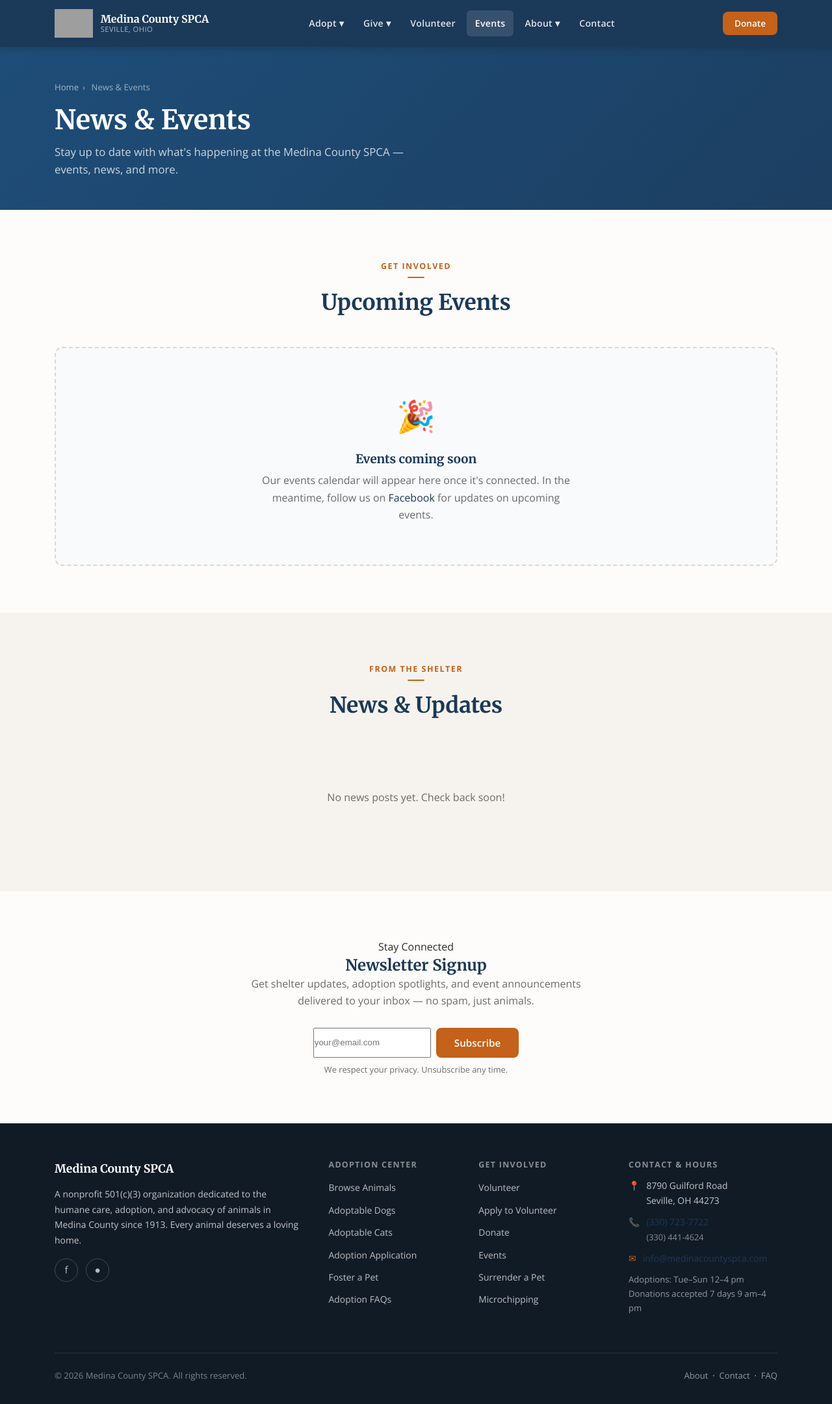
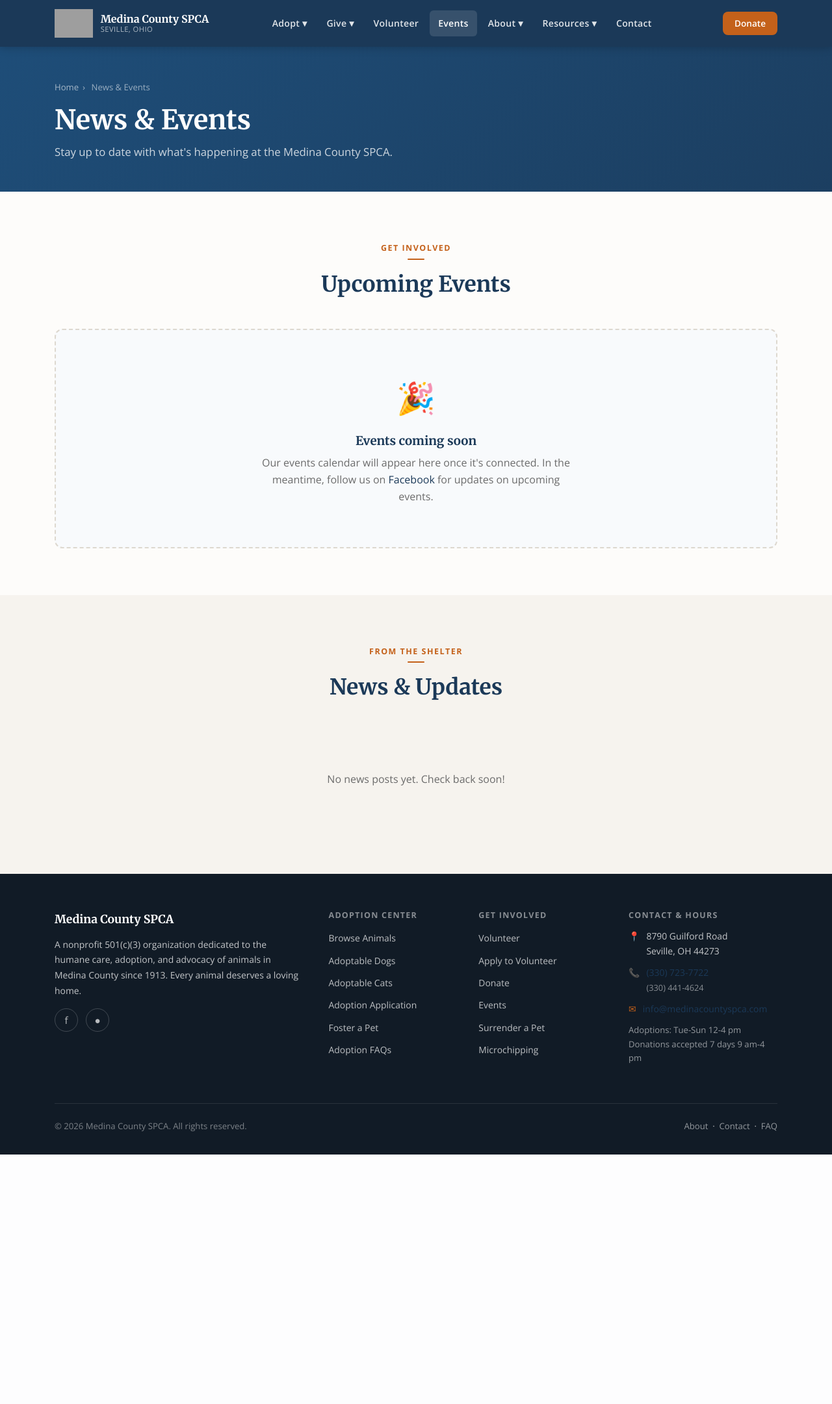
Before and after one commit to DenverDawgs18/SPCA, a Django app: page /events/ in a window 1280 px wide. Shown: the whole page at 65% size. After the commit the page ends 1777 px from the top, so only its background shows below. Run offline with Django 5.2, Linux system fonts and the light colour scheme; data that the repository does not hold is empty; grey boxes are pictures that could not be loaded.

Commit message:
Add Resources nav tab, move Microchipping/Report Cruelty there; remove newsletter section from events page

```diff
--- a/website/templates/website/base.html
+++ b/website/templates/website/base.html
@@ -4,7 +4,7 @@
   <meta charset="UTF-8" />
   <meta name="viewport" content="width=device-width, initial-scale=1.0" />
   <title>{% block title %}Medina County SPCA{% endblock %}</title>
-  <meta name="description" content="{% block meta_desc %}Medina County SPCA — Adopting, fostering, and caring for animals in Medina County, Ohio since 1913.{% endblock %}" />
+  <meta name="description" content="{% block meta_desc %}Medina County SPCA - Adopting, fostering, and caring for animals in Medina County, Ohio since 1913.{% endblock %}" />
   {% load static %}
   <link rel="stylesheet" href="{% static 'css/main.css' %}" />
   <!-- REAL ASSET: Replace with actual favicon path -->
@@ -44,7 +44,7 @@
 
     <ul class="nav-links">
       <li class="dropdown">
-        <a href="/adopt/">Adopt ▾</a>
+        <a href="/adopt/">Adopt &#9662;</a>
         <div class="dropdown-menu">
           <a href="/adopt/">Browse Animals</a>
           <a href="/adopt/apply/">Apply to Adopt</a>
@@ -54,7 +54,7 @@
         </div>
       </li>
       <li class="dropdown">
-        <a href="/donate/">Give ▾</a>
+        <a href="/donate/">Give &#9662;</a>
         <div class="dropdown-menu">
           <a href="/donate/">Donate Online</a>
           <a href="/donate/#wishlist">Amazon Wishlist</a>
@@ -64,11 +64,17 @@
       <li><a href="/volunteer/">Volunteer</a></li>
       <li><a href="/events/">Events</a></li>
       <li class="dropdown">
-        <a href="/about/">About ▾</a>
+        <a href="/about/">About &#9662;</a>
         <div class="dropdown-menu">
           <a href="/about/">Our Mission</a>
           <a href="/about/#team">Board &amp; Staff</a>
           <a href="/about/#facility">Facility &amp; Hours</a>
+        </div>
+      </li>
+      <li class="dropdown">
+        <a href="/faq/">Resources &#9662;</a>
+        <div class="dropdown-menu">
+          <a href="/faq/">Adoption FAQs</a>
           <a href="/microchipping/">Microchipping</a>
           <a href="/report-cruelty/">Report Animal Cruelty</a>
         </div>
@@ -143,11 +149,11 @@
         <h4>Contact &amp; Hours</h4>
         <!-- REAL INFO: Verify address and hours with the organization -->
         <div class="footer-contact-item">
-          <span class="icon">📍</span>
+          <span class="icon">&#128205;</span>
           <span>8790 Guilford Road<br>Seville, OH 44273</span>
         </div>
         <div class="footer-contact-item">
-          <span class="icon">📞</span>
+          <span class="icon">&#128222;</span>
           <div>
             <a href="tel:+13307237722">(330) 723-7722</a><br>
             <!-- REAL DATA: Verify if (330) 441-4624 is still an active number -->
@@ -155,13 +161,13 @@
           </div>
         </div>
         <div class="footer-contact-item">
-          <span class="icon">✉</span>
+          <span class="icon">&#9993;</span>
           <a href="mailto:info@medinacountyspca.com">info@medinacountyspca.com</a>
         </div>
         <div class="footer-contact-item" style="display:block;font-size:0.82rem;color:rgba(255,255,255,0.55);">
           <!-- REAL INFO: Confirm adoption hours with the organization -->
-          Adoptions: Tue–Sun 12–4 pm<br>
-          Donations accepted 7 days 9 am–4 pm
+          Adoptions: Tue-Sun 12-4 pm<br>
+          Donations accepted 7 days 9 am-4 pm
         </div>
       </div>
 
@@ -170,8 +176,8 @@
     <div class="footer-bottom">
       <p>&copy; {% now "Y" %} Medina County SPCA. All rights reserved.</p>
       <div>
-        <a href="/about/">About</a> &nbsp;·&nbsp;
-        <a href="/contact/">Contact</a> &nbsp;·&nbsp;
+        <a href="/about/">About</a> &nbsp;&middot;&nbsp;
+        <a href="/contact/">Contact</a> &nbsp;&middot;&nbsp;
         <a href="/faq/">FAQ</a>
       </div>
     </div>
--- a/website/templates/website/events.html
+++ b/website/templates/website/events.html
@@ -1,14 +1,14 @@
 {% extends "website/base.html" %}
 {% load static %}
 
-{% block title %}News &amp; Events — Medina County SPCA{% endblock %}
+{% block title %}News &amp; Events - Medina County SPCA{% endblock %}
 
 {% block content %}
 <section class="page-hero">
   <div class="container">
-    <div class="breadcrumb"><a href="/">Home</a><span>›</span> News &amp; Events</div>
+    <div class="breadcrumb"><a href="/">Home</a><span>&rsaquo;</span> News &amp; Events</div>
     <h1>News &amp; Events</h1>
-    <p>Stay up to date with what's happening at the Medina County SPCA — events, news, and more.</p>
+    <p>Stay up to date with what's happening at the Medina County SPCA.</p>
   </div>
 </section>
 
@@ -21,7 +21,7 @@
     </div>
     {% if zeffy_org_id %}
     <div class="zeffy-embed-wrap">
-      <!-- Zeffy event widget — loads all public events for this organization -->
+      <!-- Zeffy event widget - loads all public events for this organization -->
       <div id="zeffy-events"></div>
       <script src="https://zeffy.com/js/embed.js" async></script>
       <script>
@@ -37,7 +37,7 @@
     </div>
     {% else %}
     <div class="integration-placeholder">
-      <div class="integration-placeholder-icon">🎉</div>
+      <div class="integration-placeholder-icon">&#127881;</div>
       <h3>Events coming soon</h3>
       <p>Our events calendar will appear here once it's connected. In the meantime, follow us on <a href="https://www.facebook.com/MedinaSPCA/" target="_blank" rel="noopener">Facebook</a> for updates on upcoming events.</p>
     </div>
@@ -59,7 +59,7 @@
         {% if post.image_url %}
         <div class="news-card-img" style="background-image:url('{{ post.image_url }}')"></div>
         {% else %}
-        <div class="news-card-img news-card-img--placeholder">🐾</div>
+        <div class="news-card-img news-card-img--placeholder">&#128062;</div>
         {% endif %}
         <div class="news-card-body">
           <span class="news-card-date">{{ post.published_at|date:"N j, Y"|default:"" }}</span>
@@ -83,21 +83,4 @@
   </div>
 </section>
 
-<!-- ===== NEWSLETTER ===== -->
-<section class="section" id="newsletter">
-  <div class="container" style="text-align:center;max-width:560px;margin:0 auto;">
-    <span class="eyebrow">Stay Connected</span>
-    <h2>Newsletter Signup</h2>
-    <p style="color:var(--text-muted);margin-bottom:28px;">Get shelter updates, adoption spotlights, and event announcements delivered to your inbox — no spam, just animals.</p>
-    <!-- REAL INTEGRATION: Replace this with your actual newsletter signup form (Mailchimp, Constant Contact, etc.) -->
-    <form action="/contact/" method="get" class="newsletter-form">
-      <div style="display:flex;gap:8px;flex-wrap:wrap;justify-content:center;">
-        <input type="email" name="newsletter_email" placeholder="your@email.com"
-               class="form-control" style="max-width:300px;" required />
-        <button type="submit" class="btn btn-primary">Subscribe</button>
-      </div>
-      <p style="font-size:0.8rem;color:var(--text-muted);margin-top:8px;">We respect your privacy. Unsubscribe any time.</p>
-    </form>
-  </div>
-</section>
 {% endblock %}
```
